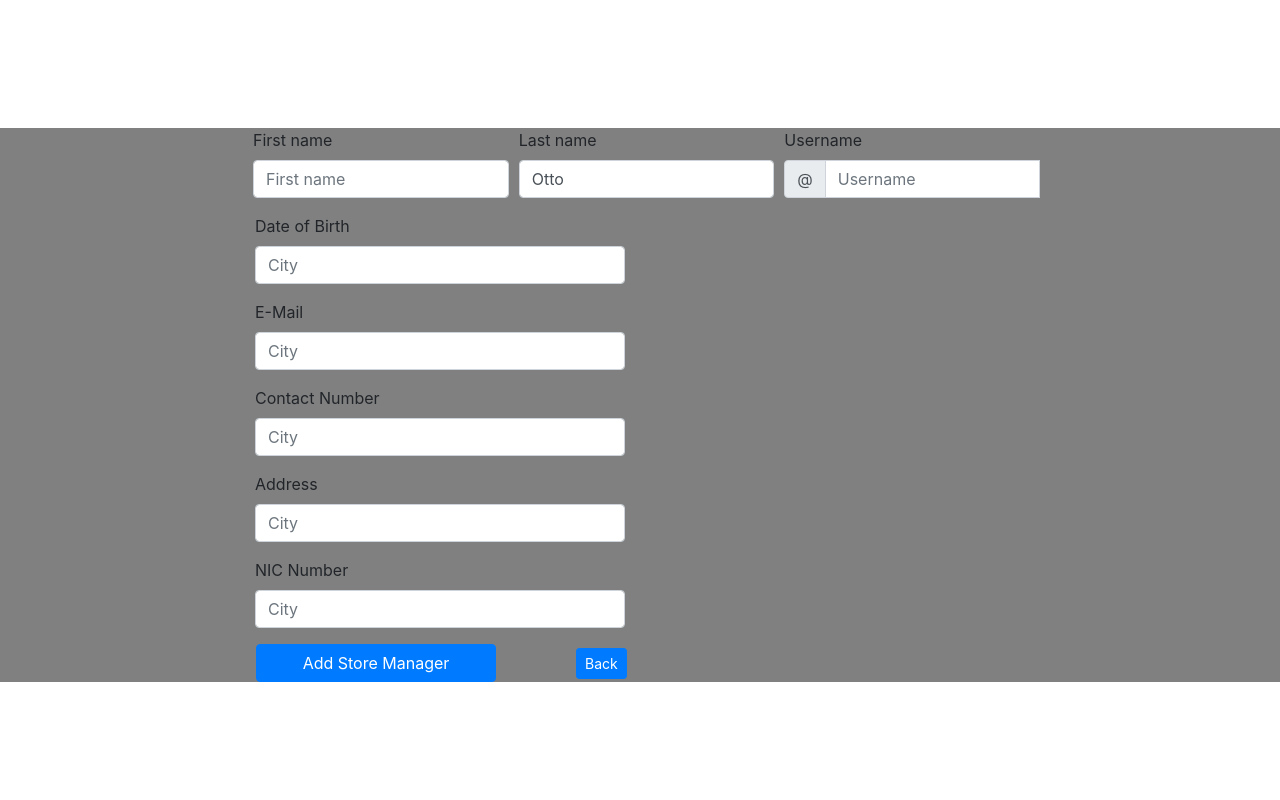
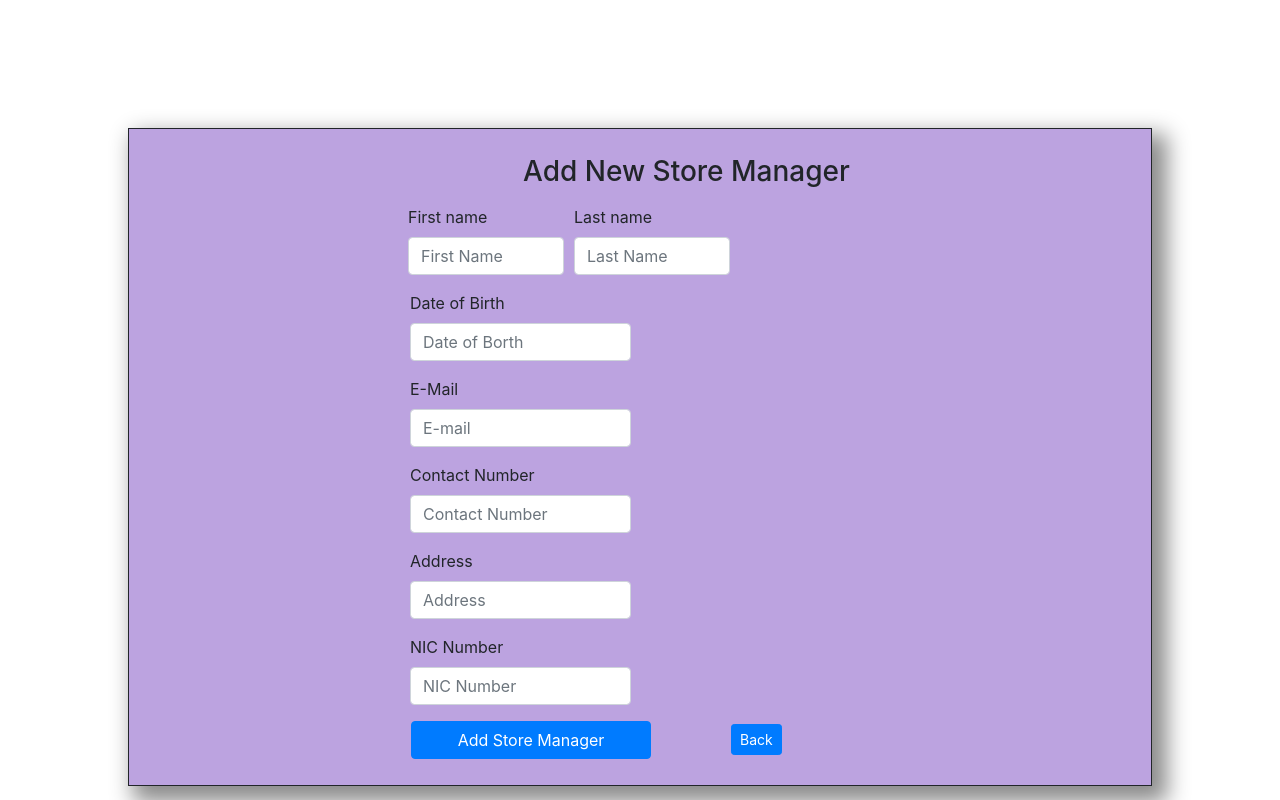
Before and after one commit to hewagekasunthilina/Fashion-Store-Shopping-Cart-System, a React (Create React App) app: page /AddStoreManager in a window 1280 px wide. Built offline with nearby package versions, Linux system fonts and the light colour scheme.

Commit message:
Fix the DB error and form refresh feature

```diff
--- a/src/Components/Admin/AddCategory.jsx
+++ b/src/Components/Admin/AddCategory.jsx
@@ -8,10 +8,12 @@ class AddCategory extends Component{
         this.state = {
             category_id: '',
             category_name: '',
+            category_description: ''
         };
 
         this.handleCategoryIdChange = this.handleCategoryIdChange.bind(this);
         this.handleCategoryNameChange = this.handleCategoryNameChange.bind(this);
+        this.handleCategoryDescriptionChange = this.handleCategoryDescriptionChange.bind(this);
         this.handleSubmit = this.handleSubmit.bind(this);
     }
 
@@ -31,13 +33,27 @@ class AddCategory extends Component{
             });
     }
 
+    handleCategoryDescriptionChange(e) {
+        this.setState({
+                category_description: e.target.value
+            },
+            () => {
+            });
+    }
+
     handleSubmit = async (e) => {
-
         e.preventDefault();
         const categoryObject = {
             category_id: this.state.category_id,
             category_name: this.state.category_name,
+            category_description: this.state.category_description
         };
+
+        this.setState({
+            category_id: '',
+            category_name: '',
+            category_description: ''
+        });
 
         const response = await fetch("http://localhost:4000/api/category", {
             method: "POST",
@@ -50,7 +66,6 @@ class AddCategory extends Component{
         const responseData = await response.json();
         console.log(responseData);
         console.log(categoryObject);
-
     };
     render() {
         return(
@@ -61,15 +76,25 @@ class AddCategory extends Component{
                         <label>New Category ID:</label>
                         <input type="text"
                                className="form-control"
-                               id="id"
-                               onChange={this.handleCategoryIdChange}/>
+                               id="category_id"
+                               onChange={this.handleCategoryIdChange}
+                               value={this.state.category_id}/>
                     </div>
                     <div className="form-group">
                         <label>New Category Name:</label>
                         <input type="text"
                                className="form-control"
                                id="category_name"
-                               onChange={this.handleCategoryNameChange}/>
+                               onChange={this.handleCategoryNameChange}
+                               value={this.state.category_name}/>
+                    </div>
+                    <div className="form-group">
+                        <label>New Category Description:</label>
+                        <input type="text"
+                               className="form-control"
+                               id="category_description"
+                               onChange={this.handleCategoryDescriptionChange}
+                               value={this.state.category_description}/>
                     </div>
                     <div className="form-group">
                         <input type="submit" value="Add Category" className="btn btn-primary" style={{width:'15rem'}}/>
--- /dev/null
+++ b/src/Components/Admin/AddStoreManager.css
@@ -0,0 +1,15 @@
+.container{
+    margin-Left: 10%;
+    margin-right: 10%;
+    margin-top: 8rem;
+    background-color: #bca3e0;
+    width: 80%;
+    border: 1px solid;
+    padding: 10px;
+    box-shadow: 10px 11px 21px 5px rgba(0,0,0,0.46);;
+}
+
+form{
+    width: 50%;
+    margin-left: 16rem;
+}
--- a/src/Components/Admin/AddStoreManager.jsx
+++ b/src/Components/Admin/AddStoreManager.jsx
@@ -1,78 +1,59 @@
 import React, {Component} from "react";
+import "./AddStoreManager.css"
 
 class AddStoreManager extends Component{
     render() {
         return(
-            <div className="backdrop" style={{backgroundColor:'grey'}}>
-                <form className="needs-validation" noValidate style={{width:'50rem', marginLeft:'15rem', marginTop:'8rem'}}>
+            <div className="container">
+                <h3 style={{marginLeft: '24rem', marginBottom:'1rem', paddingTop:'1rem'}}>Add New Store Manager</h3>
+                <form className="needs-validation" noValidate>
                     <div className="form-row" style={{marginLeft:'0.5rem'}}>
                         <div className="col-md-4 mb-3">
                             <label htmlFor="validationTooltip01">First name</label>
-                            <input type="text" className="form-control" id="validationTooltip01"
-                                   placeholder="First name" value="" required/>
+                            <input type="text" className="form-control" id="validationTooltip01" placeholder="First Name" required/>
                                 <div className="valid-tooltip">
                                     Looks good!
                                 </div>
                         </div>
                         <div className="col-md-4 mb-3">
                             <label htmlFor="validationTooltip02">Last name</label>
-                            <input type="text" className="form-control" id="validationTooltip02" placeholder="Last name"
-                                   value="Otto" required/>
+                            <input type="text" className="form-control" id="validationTooltip02" placeholder="Last Name" required/>
                                 <div className="valid-tooltip">
                                     Looks good!
                                 </div>
                         </div>
-                        <div className="col-md-4 mb-3">
-                            <label htmlFor="validationTooltipUsername">Username</label>
-                            <div className="input-group">
-                                <div className="input-group-prepend">
-                                    <span className="input-group-text" id="validationTooltipUsernamePrepend">@</span>
-                                </div>
-                                <input type="text" className="form-control" id="validationTooltipUsername"
-                                       placeholder="Username" aria-describedby="validationTooltipUsernamePrepend"
-                                       required/>
-                                    <div className="invalid-tooltip">
-                                        Please choose a unique and valid username.
-                                    </div>
-                            </div>
-                        </div>
                     </div>
                     <div className="col-md-6 mb-3">
                         <label htmlFor="validationTooltip03">Date of Birth</label>
-                        <input type="text" className="form-control" id="validationTooltip03" placeholder="City"
-                               required/>
+                        <input type="text" className="form-control" id="validationTooltip03" placeholder="Date of Borth" required/>
                         <div className="invalid-tooltip">
-                            Please provide a valid city.
+                            Please provide a valid Date
                         </div>
                     </div>
                     <div className="col-md-6 mb-3">
                         <label htmlFor="validationTooltip03">E-Mail</label>
-                        <input type="text" className="form-control" id="validationTooltip03" placeholder="City"
-                               required/>
+                        <input type="text" className="form-control" id="validationTooltip03" placeholder="E-mail" required/>
                         <div className="invalid-tooltip">
                             Please provide a valid city.
                         </div>
                     </div>
                     <div className="col-md-6 mb-3">
                         <label htmlFor="validationTooltip03">Contact Number</label>
-                        <input type="text" className="form-control" id="validationTooltip03" placeholder="City"
-                               required/>
+                        <input type="text" className="form-control" id="validationTooltip03" placeholder="Contact Number" required/>
                         <div className="invalid-tooltip">
                             Please provide a valid city.
                         </div>
                     </div>
                     <div className="col-md-6 mb-3">
                         <label htmlFor="validationTooltip03">Address</label>
-                        <input type="text" className="form-control" id="validationTooltip03" placeholder="City"
-                               required/>
+                        <input type="text" className="form-control" id="validationTooltip03" placeholder="Address" required/>
                         <div className="invalid-tooltip">
                             Please provide a valid city.
                         </div>
                     </div>
                     <div className="col-md-6 mb-3">
                         <label htmlFor="validationTooltip03">NIC Number</label>
-                        <input type="text" className="form-control" id="validationTooltip03" placeholder="City"
-                               required/>
+                        <input type="text" className="form-control" id="validationTooltip03" placeholder="NIC Number" required/>
                         <div className="invalid-tooltip">
                             Please provide a valid city.
                         </div>
```
Also changed, not shown: 2 other files (tests, documents, lock files or other folders).
